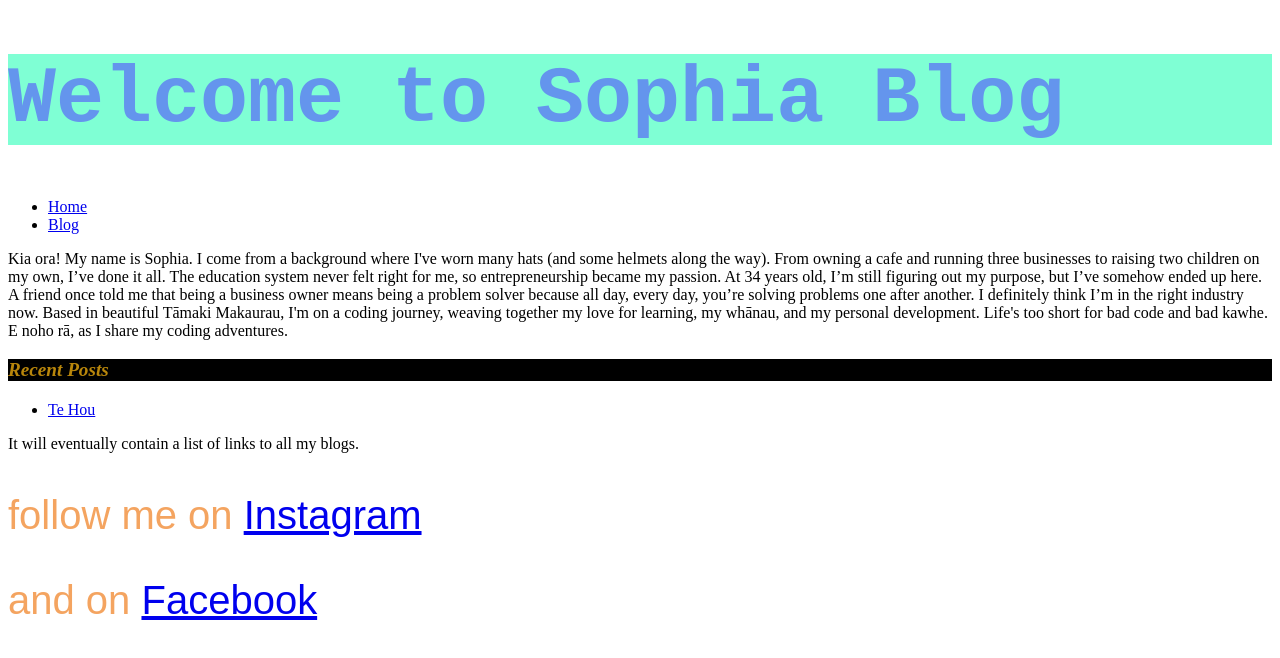
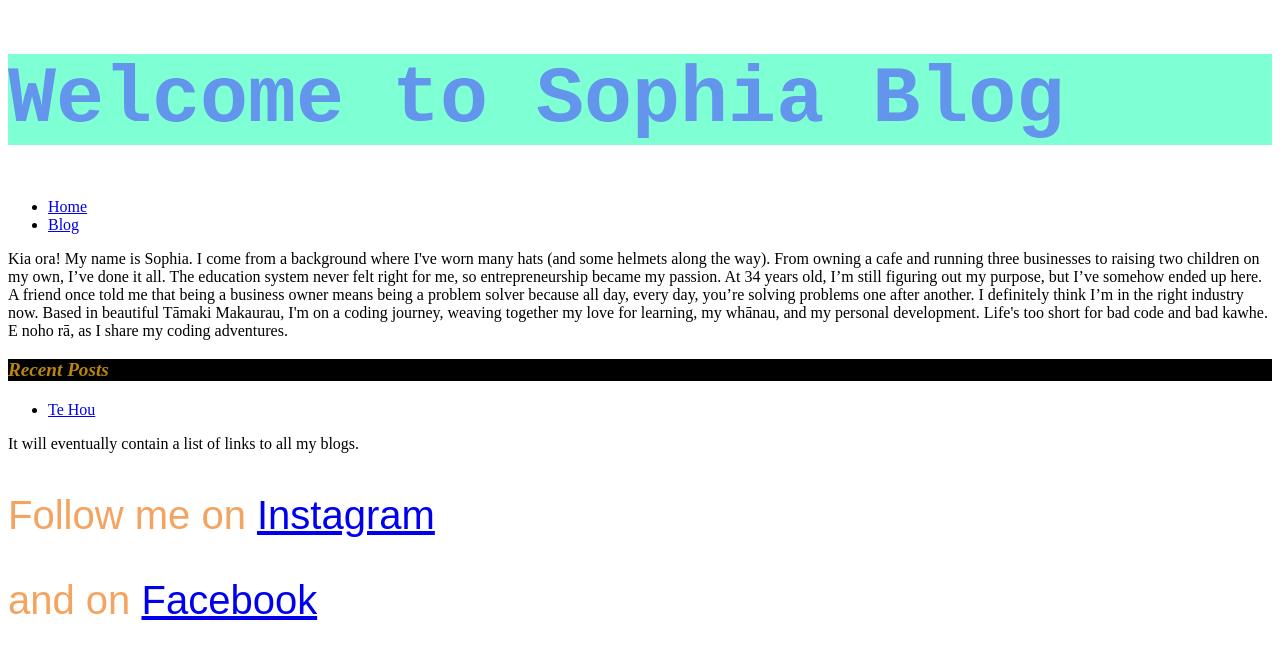
Before and after one commit to sophia-dejonge/sophia-dejonge.github.io, a plain HTML site: page index.html in a window 1280 px wide. Drawn offline with Linux system fonts and the light colour scheme.

```diff
--- a/index.html
+++ b/index.html
@@ -34,7 +34,7 @@
   </body>
   <footer>
     <p>
-      follow me on
+      Follow me on
       <a
         href="https://www.instagram.com/sophiia__leigh?igsh=eHBucXFid2Y1aGZz&utm_source=qr"
         >Instagram</a
```
